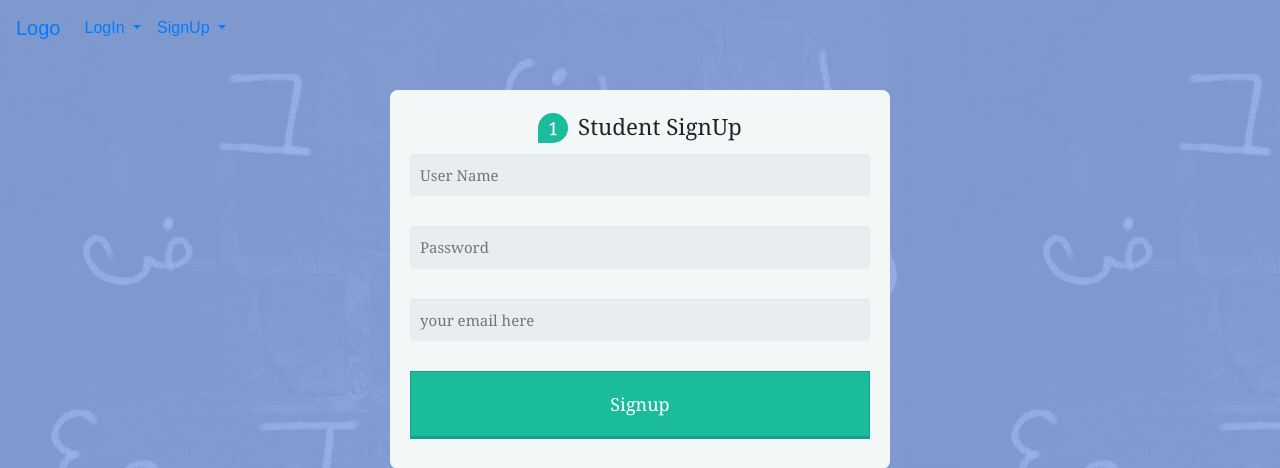
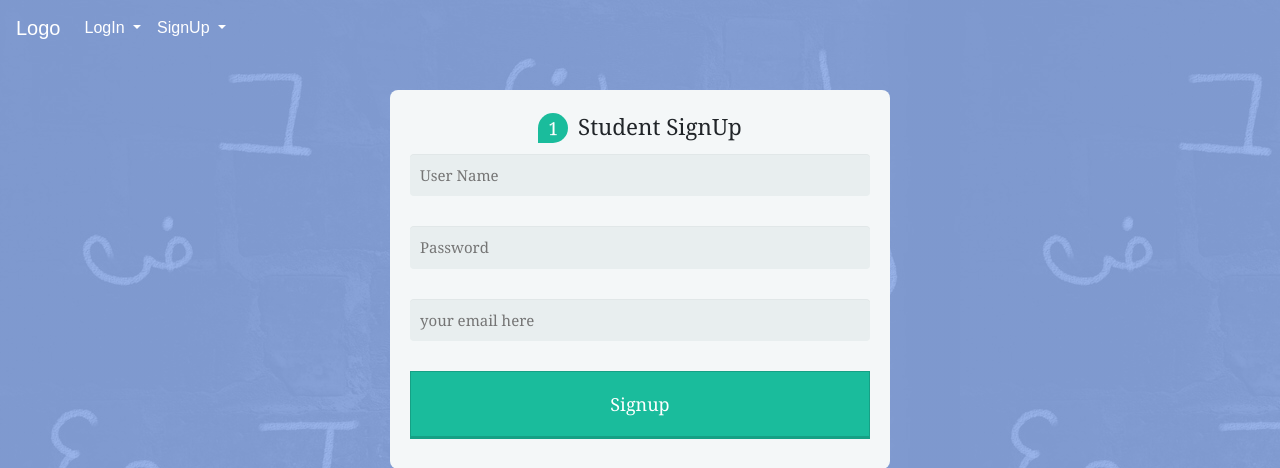
Before and after one commit to lftstartup/lft, a Flask app: page /register_student in a window 1280 px wide. Shown: the top 468 px of the page. Run offline with Flask 2, Linux system fonts and the light colour scheme; some libraries are stand-ins or nearby versions.

Commit message:
the navbar is doneeeeeeeee

```diff
--- a/static/noor.css
+++ b/static/noor.css
@@ -68,8 +68,15 @@ iframe {
 }
 .sarah{
 	background-image: url("sarah.jpeg");
+}
 
->>>>>>> 06dac9f1e1bfabe0b80dd07ffd132936178227fb
+.navbar .navbar-brand{
+	color: white !important;
+}
+
+#navbardrop{
+	color: white !important;
+}
 
 /*.background{
 	background-image: url("marah.jpg");
```
Also changed, not shown: templates/landing_page.html (+10 -1 lines), tables.db (added), 2 other files.
